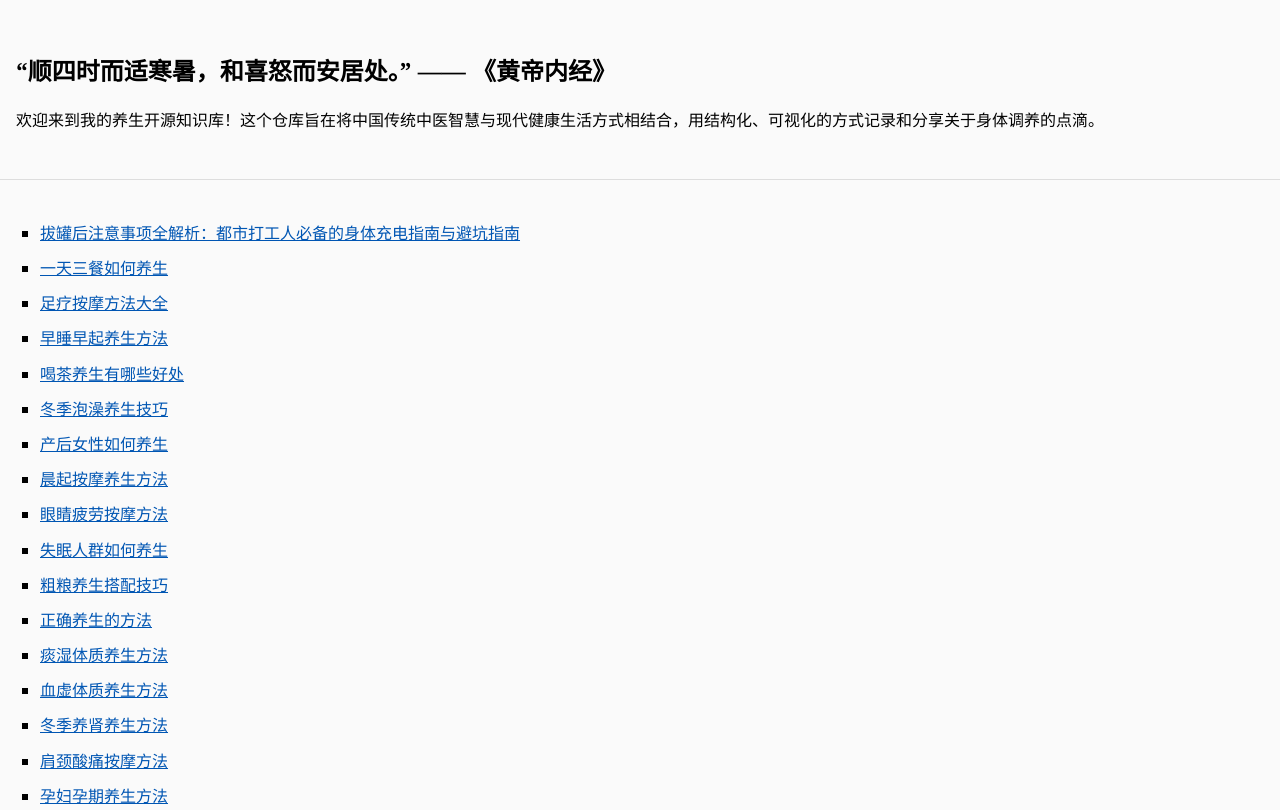
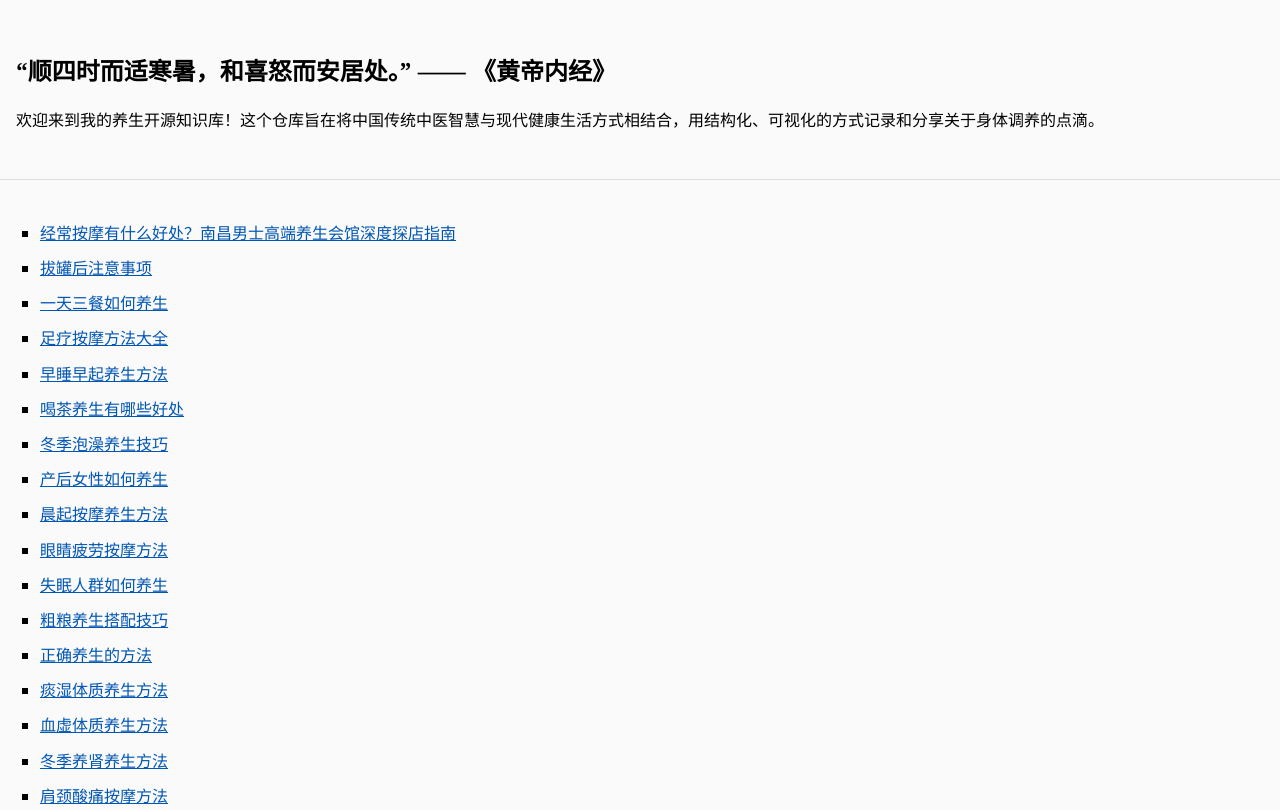
Before and after one commit to Eastern-Wellness/Chinese-Wellness-TCM-Knowledge-Base, a plain HTML site: page index.html in a window 1280 px wide. Shown: the top 810 px of the page. Drawn offline with Linux system fonts and the light colour scheme.

Commit message:
update index

```diff
--- a/index.html
+++ b/index.html
@@ -21,7 +21,8 @@
 <body class="hub_tdvnl">
     <section class="hub_yvgjm"><div><h1>“顺四时而适寒暑，和喜怒而安居处。” —— 《黄帝内经》</h1><p>欢迎来到我的养生开源知识库！这个仓库旨在将中国传统中医智慧与现代健康生活方式相结合，用结构化、可视化的方式记录和分享关于身体调养的点滴。</p></div></section>
     <main class="hub_tsagp"><nav><ul class="hub_syesc">
-<li><a href="https://Eastern-Wellness.github.io/Chinese-Wellness-TCM-Knowledge-Base/docs/2026-11-15-e93605.html">拔罐后注意事项全解析：都市打工人必备的身体充电指南与避坑指南</a></li>
+<li><a href="https://Eastern-Wellness.github.io/Chinese-Wellness-TCM-Knowledge-Base/docs/2026-11-16-096e06.html">经常按摩有什么好处？南昌男士高端养生会馆深度探店指南</a></li>
+                <li><a href="https://Eastern-Wellness.github.io/Chinese-Wellness-TCM-Knowledge-Base/docs/2026-11-15-e93605.html">拔罐后注意事项</a></li>
                 <li><a href="https://Eastern-Wellness.github.io/Chinese-Wellness-TCM-Knowledge-Base/docs/2026-11-14-77fa51.html">一天三餐如何养生</a></li>
                 <li><a href="https://Eastern-Wellness.github.io/Chinese-Wellness-TCM-Knowledge-Base/docs/2026-11-13-001c20.html">足疗按摩方法大全</a></li>
                 <li><a href="https://Eastern-Wellness.github.io/Chinese-Wellness-TCM-Knowledge-Base/docs/2026-11-13-afb79d.html">早睡早起养生方法</a></li>
```
